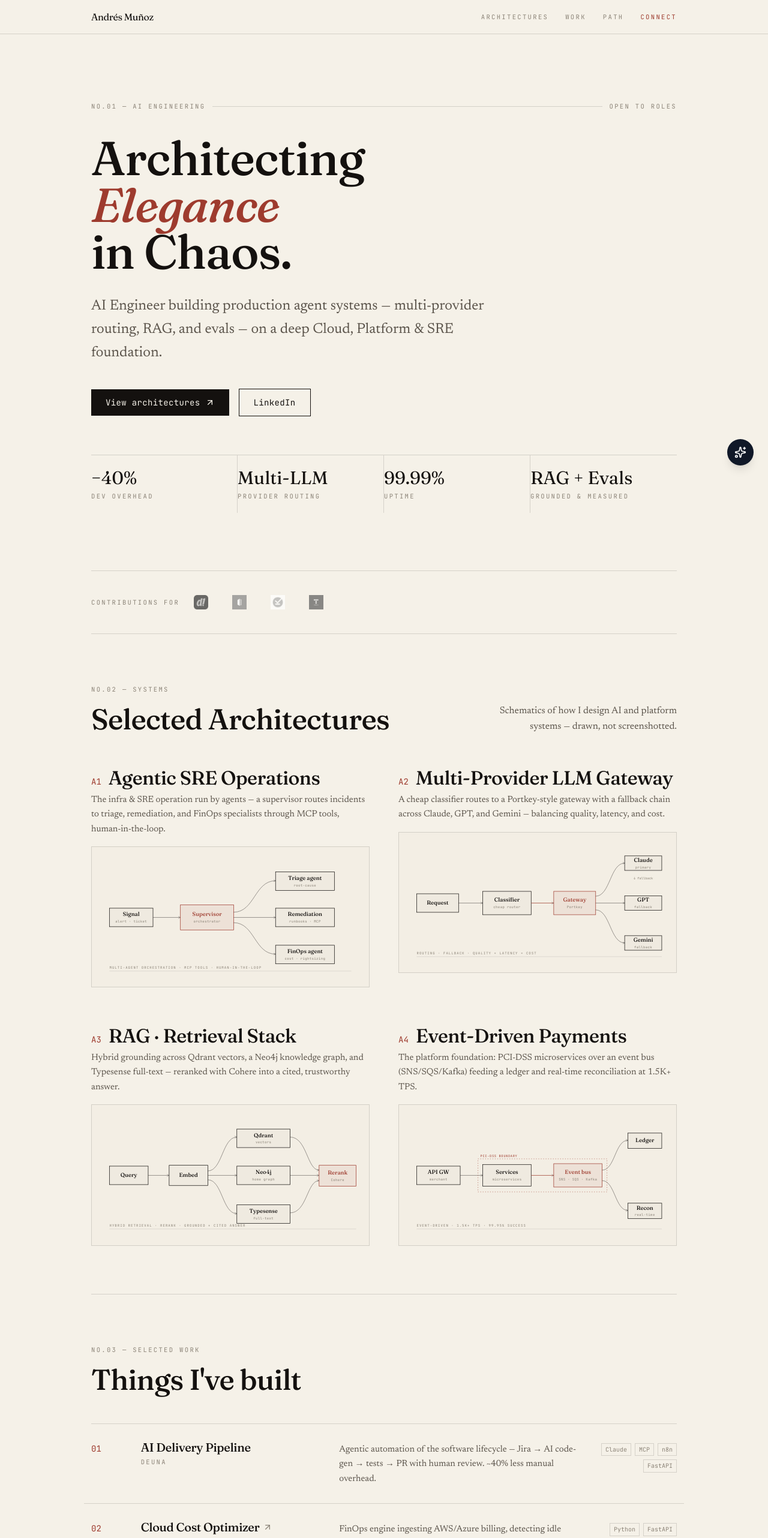
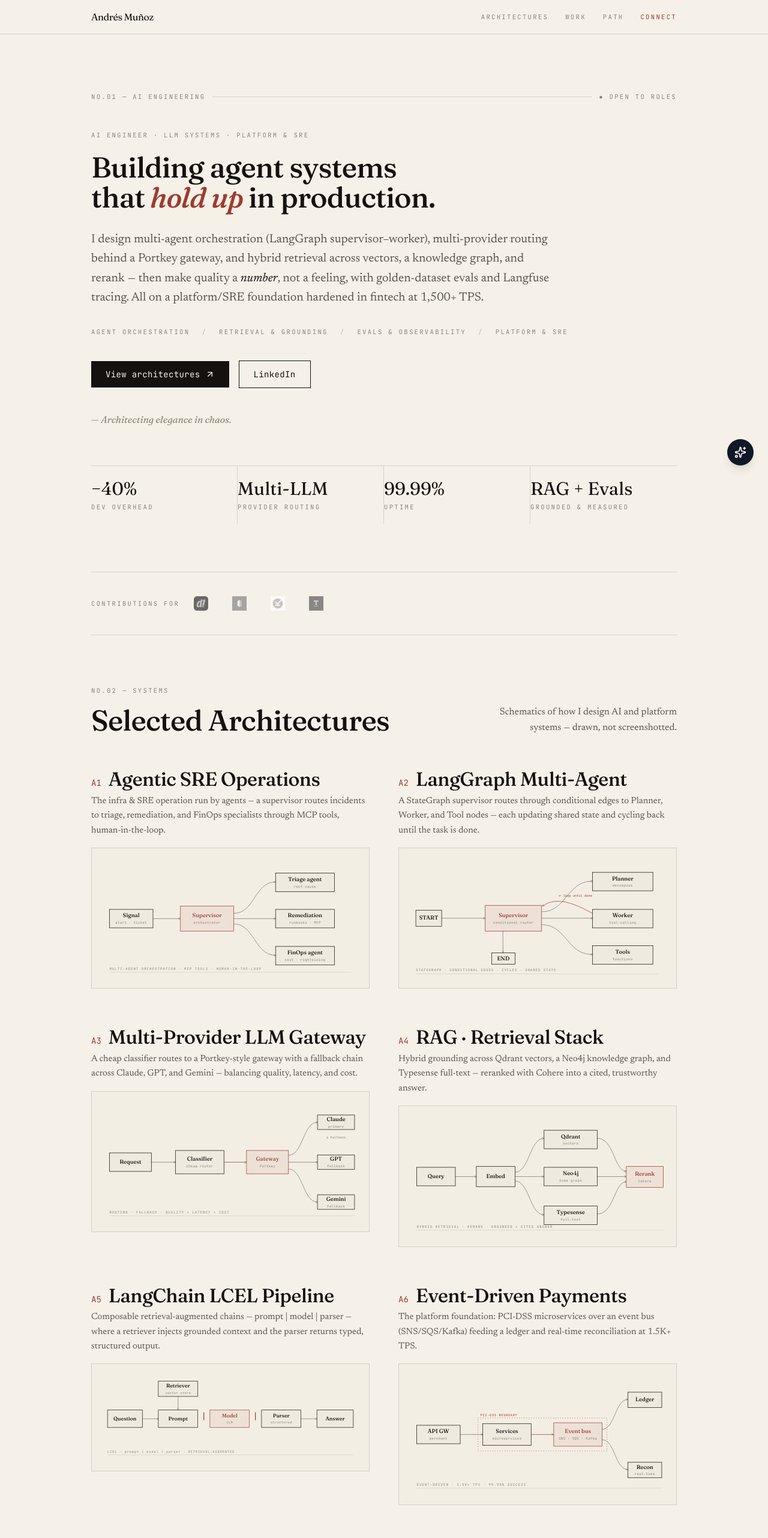
Before and after one commit to andresKillem/personal-brand, a Next.js app: page / in a window 1280 px wide. Shown: the top 2564 px of the page at 60% size. Built offline with nearby package versions, Linux system fonts and the light colour scheme.

Commit message:
Rework hero into a substantive research abstract; add LangGraph and LangChain diagrams

```diff
--- a/app/page.tsx
+++ b/app/page.tsx
@@ -1,8 +1,10 @@
 import { AIChatbot } from "@/components/AIChatbot";
 import {
   AgenticSREDiagram,
+  LangGraphDiagram,
   GatewayDiagram,
   RAGDiagram,
+  LangChainDiagram,
   PaymentsDiagram,
 } from "@/components/ArchitectureSchematics";
 import { ArrowUpRight } from "lucide-react";
@@ -17,20 +19,34 @@ const architectures = [
   },
   {
     no: "A2",
+    title: "LangGraph Multi-Agent",
+    caption:
+      "A StateGraph supervisor routes through conditional edges to Planner, Worker, and Tool nodes — each updating shared state and cycling back until the task is done.",
+    Diagram: LangGraphDiagram,
+  },
+  {
+    no: "A3",
     title: "Multi-Provider LLM Gateway",
     caption:
       "A cheap classifier routes to a Portkey-style gateway with a fallback chain across Claude, GPT, and Gemini — balancing quality, latency, and cost.",
     Diagram: GatewayDiagram,
   },
   {
-    no: "A3",
+    no: "A4",
     title: "RAG · Retrieval Stack",
     caption:
       "Hybrid grounding across Qdrant vectors, a Neo4j knowledge graph, and Typesense full-text — reranked with Cohere into a cited, trustworthy answer.",
     Diagram: RAGDiagram,
   },
   {
-    no: "A4",
+    no: "A5",
+    title: "LangChain LCEL Pipeline",
+    caption:
+      "Composable retrieval-augmented chains — prompt | model | parser — where a retriever injects grounded context and the parser returns typed, structured output.",
+    Diagram: LangChainDiagram,
+  },
+  {
+    no: "A6",
     title: "Event-Driven Payments",
     caption:
       "The platform foundation: PCI-DSS microservices over an event bus (SNS/SQS/Kafka) feeding a ledger and real-time reconciliation at 1.5K+ TPS.",
@@ -117,25 +133,41 @@ export default function Home() {
 
       <main className="max-w-5xl mx-auto px-6">
         {/* ---------- Hero ---------- */}
-        <section className="pt-20 pb-16 md:pt-28 md:pb-24 rise">
-          <div className="flex items-center gap-3 mb-10">
+        <section className="pt-20 pb-16 md:pt-24 md:pb-20 rise">
+          <div className="flex items-center gap-3 mb-12">
             <span className="label">No.01 — AI Engineering</span>
             <span className="rule flex-1" />
-            <span className="label text-accent">Open to roles</span>
+            <span className="label text-accent">● Open to roles</span>
           </div>
 
-          <h1 className="display-xl font-display max-w-3xl">
-            Architecting{" "}
-            <span className="italic text-accent">Elegance</span>
-            <br />
-            in Chaos.
+          <p className="label mb-5">AI Engineer · LLM Systems · Platform &amp; SRE</p>
+
+          <h1 className="display-lg font-display max-w-3xl">
+            Building agent systems that
+            <span className="italic text-accent"> hold up </span>
+            in production.
           </h1>
 
-          <p className="mt-8 text-xl md:text-2xl text-ink-soft max-w-2xl leading-relaxed">
-            AI Engineer building production agent systems — multi-provider
-            routing, RAG, and evals — on a deep Cloud, Platform &amp; SRE
-            foundation.
+          {/* Abstract — the substance */}
+          <p className="mt-7 text-lg md:text-xl text-ink-soft max-w-3xl leading-relaxed">
+            I design multi-agent orchestration (LangGraph supervisor–worker),
+            multi-provider routing behind a Portkey gateway, and hybrid retrieval
+            across vectors, a knowledge graph, and rerank — then make quality a{" "}
+            <span className="text-ink italic">number</span>, not a feeling, with
+            golden-dataset evals and Langfuse tracing. All on a platform/SRE
+            foundation hardened in fintech at 1,500+ TPS.
           </p>
+
+          {/* Focus areas */}
+          <div className="mt-8 flex flex-wrap items-center gap-x-5 gap-y-2 label">
+            <span>Agent orchestration</span>
+            <span className="text-ink-faint/50">/</span>
+            <span>Retrieval &amp; grounding</span>
+            <span className="text-ink-faint/50">/</span>
+            <span>Evals &amp; observability</span>
+            <span className="text-ink-faint/50">/</span>
+            <span>Platform &amp; SRE</span>
+          </div>
 
           <div className="mt-10 flex flex-wrap items-center gap-4">
             <a
@@ -154,6 +186,10 @@ export default function Home() {
               LinkedIn
             </a>
           </div>
+
+          <p className="mt-10 font-display italic text-ink-faint">
+            — Architecting elegance in chaos.
+          </p>
 
           {/* Stats — editorial row, hairline-divided */}
           <div className="mt-16 grid grid-cols-2 md:grid-cols-4 border-t border-line">
--- a/components/ArchitectureSchematics.tsx
+++ b/components/ArchitectureSchematics.tsx
@@ -195,3 +195,69 @@ export function PaymentsDiagram() {
     </svg>
   );
 }
+
+/* ---------- 5 · LangGraph multi-agent (StateGraph) ---------- */
+export function LangGraphDiagram() {
+  return (
+    <svg viewBox="0 0 640 300" {...svgProps} role="img" aria-label="LangGraph StateGraph multi-agent diagram">
+      <Defs />
+      <Node x={18} y={130} w={64} h={40} title="START" delay={0} />
+      <Pipe d="M 82 150 H 190" delay={0.15} />
+      <Node x={190} y={118} w={140} h={64} title="Supervisor" sub="conditional router" accent delay={0.2} />
+
+      {/* conditional edges (fan-out) */}
+      <Pipe d="M 330 134 C 392 134 392 58 456 58" delay={0.42} />
+      <Pipe d="M 330 150 H 456" delay={0.46} />
+      <Pipe d="M 330 166 C 392 166 392 240 456 240" delay={0.5} />
+
+      <Node x={456} y={36} w={150} title="Planner" sub="decompose" delay={0.5} />
+      <Node x={456} y={128} w={150} title="Worker" sub="tool-calling" delay={0.55} />
+      <Node x={456} y={218} w={150} title="Tools" sub="functions" delay={0.6} />
+
+      {/* cycle back to supervisor (LangGraph's signature) */}
+      <Pipe d="M 456 138 C 396 104 360 100 332 120" delay={0.82} dashed accent />
+      <text x={372} y={96} fontFamily="'JetBrains Mono', monospace" fontSize="8" fill={ACCENT}>↩ loop until done</text>
+
+      {/* terminal */}
+      <Node x={206} y={236} w={58} h={28} title="END" delay={0.7} />
+      <Pipe d="M 234 182 V 236" delay={0.74} dashed />
+
+      <line x1="18" y1="288" x2="620" y2="288" stroke="rgba(20,17,15,0.14)" />
+      <text x="18" y="282" fontFamily="'JetBrains Mono', monospace" fontSize="8.5" letterSpacing="0.16em" fill={FAINT}>
+        STATEGRAPH · CONDITIONAL EDGES · CYCLES · SHARED STATE
+      </text>
+    </svg>
+  );
+}
+
+/* ---------- 6 · LangChain LCEL pipeline ---------- */
+export function LangChainDiagram() {
+  const pipe = (x: number) => (
+    <text x={x} y={120} textAnchor="middle" fontFamily="'JetBrains Mono', monospace" fontSize="22" fill={ACCENT}>|</text>
+  );
+  return (
+    <svg viewBox="0 0 680 230" {...svgProps} role="img" aria-label="LangChain LCEL pipeline diagram">
+      <Defs />
+      {/* retrieval feeding context into the prompt */}
+      <Node x={150} y={20} w={104} h={40} title="Retriever" sub="vector store" delay={0.25} />
+      <Pipe d="M 202 60 V 96" delay={0.38} dashed />
+
+      <Node x={16} y={96} w={92} h={46} title="Question" delay={0} />
+      <Pipe d="M 108 119 H 150" delay={0.15} />
+
+      <Node x={150} y={96} w={104} h={46} title="Prompt" delay={0.2} />
+      {pipe(270)}
+      <Node x={286} y={96} w={104} h={46} title="Model" sub="LLM" accent delay={0.32} />
+      {pipe(406)}
+      <Node x={422} y={96} w={104} h={46} title="Parser" sub="structured" delay={0.44} />
+
+      <Pipe d="M 526 119 H 568" delay={0.54} />
+      <Node x={568} y={96} w={96} h={46} title="Answer" delay={0.58} />
+
+      <line x1="16" y1="214" x2="664" y2="214" stroke="rgba(20,17,15,0.14)" />
+      <text x="16" y="208" fontFamily="'JetBrains Mono', monospace" fontSize="8.5" letterSpacing="0.16em" fill={FAINT}>
+        LCEL · prompt | model | parser · RETRIEVAL-AUGMENTED
+      </text>
+    </svg>
+  );
+}
```
